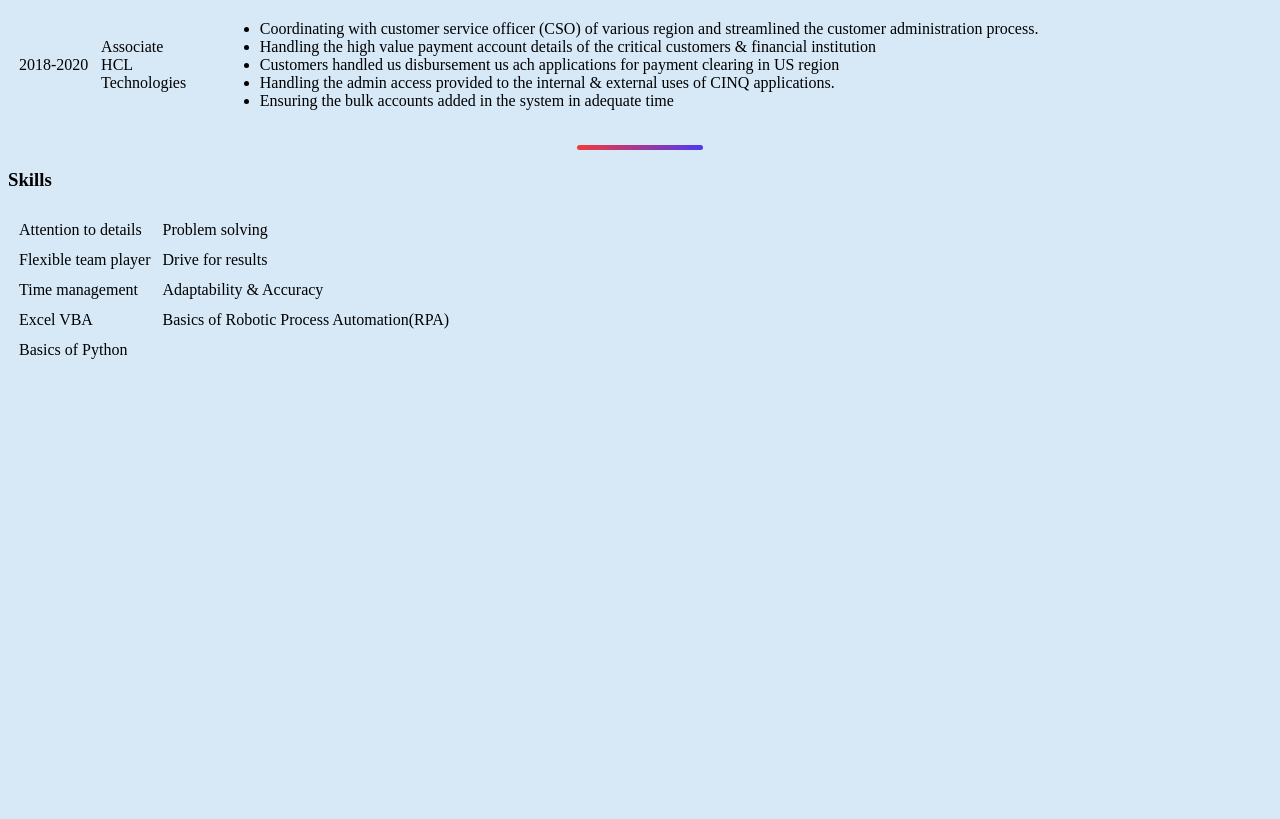
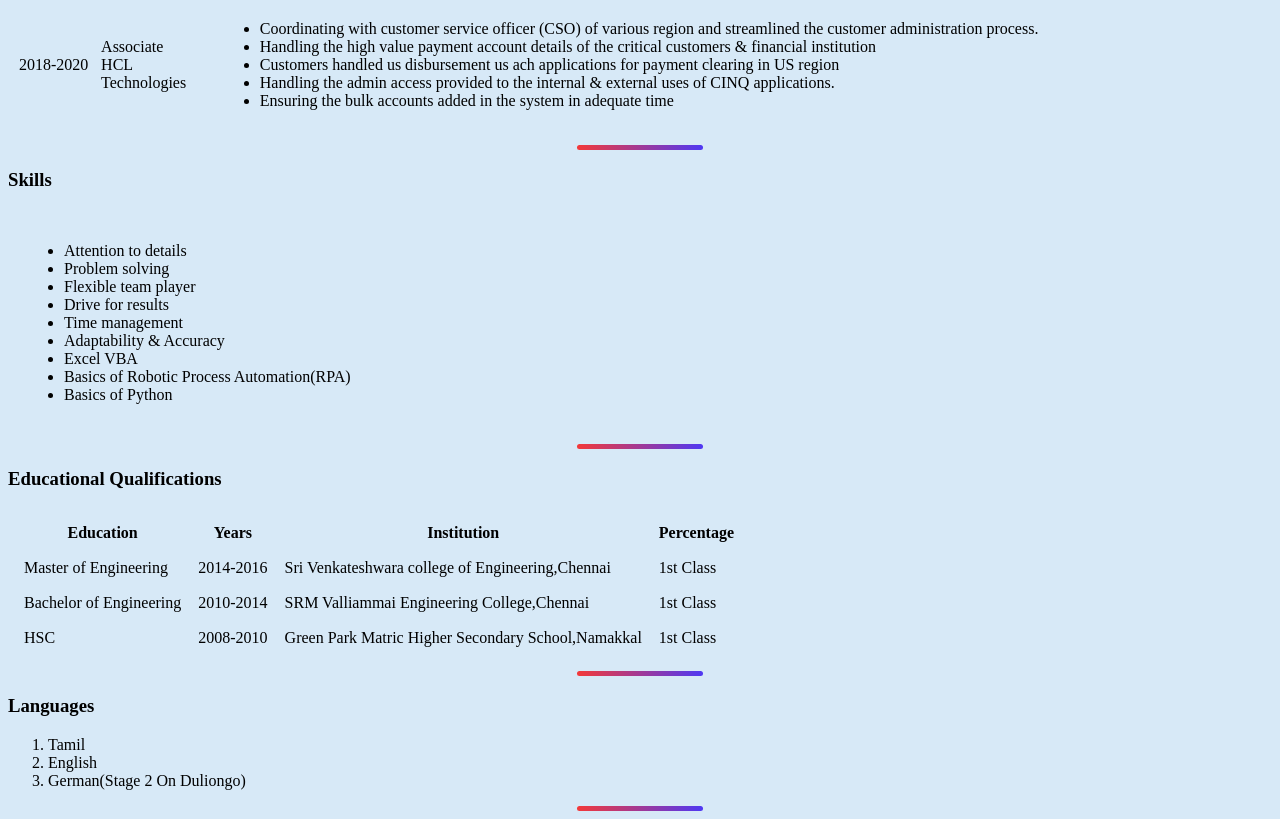
Before and after one commit to Nirmal2point0/Profile, a plain HTML site: page index.html in a window 1280 px wide. Shown: the part 762-1581 px from the top of the page. Before the commit the page ends 1140 px from the top, so only its background shows below. Drawn offline with Linux system fonts and the light colour scheme.

Commit message:
Add files via upload

```diff
--- a/index.html
+++ b/index.html
@@ -75,34 +75,72 @@
           </ul>
         </td>
       </tr>
-    </tbody>
+
   </table>
   <hr>
+
   <h3>Skills</h3>
-  <table cellspacing="10px ">
+  <table cellspacing="15px ">
     <tr>
-      <td>Attention to details</td>
-      <td>Problem solving </td>
+      <td>
+        <ul>
+        <li>Attention to details</li>
+        <li>Problem solving</li>
+        <li>Flexible team player</li>
+        <li>Drive for results</li>
+        <li>Time management</li>
+        <li>Adaptability & Accuracy</li>
+        <li>Excel VBA</li>
+        <li>Basics of Robotic Process Automation(RPA)</li>
+        <li>Basics of Python</li>
+        </ul>
+      </td>
+    </tr>
+  </table>
+  <hr>
+
+<h3>Educational Qualifications</h3>
+
+<table cellspacing="15px">
+  <thead>
+    <tr>
+      <th>Education</th>
+      <th>Years</th>
+      <th>Institution</th>
+      <th>Percentage</th>
+    </tr>
+  </thead>
+  <tbody>
+    <tr>
+      <td>Master of Engineering</td>
+      <td>2014-2016</td>
+      <td>Sri Venkateshwara college of Engineering,Chennai</td>
+      <td> 1st Class</td>
     </tr>
     <tr>
-      <td>Flexible team player </td>
-      <td>Drive for results</td>
+      <td>Bachelor of Engineering</td>
+      <td>2010-2014</td>
+      <td>SRM Valliammai Engineering College,Chennai</td>
+      <td> 1st Class</td>
     </tr>
     <tr>
-      <td>Time management</td>
-      <td>Adaptability & Accuracy</td>
+      <td>HSC</td>
+      <td>2008-2010</td>
+      <td>Green Park Matric Higher Secondary School,Namakkal
+      <td> 1st Class</td>
     </tr>
-    <tr>
-      <td>Excel VBA</td>
-      <td>Basics of Robotic Process Automation(RPA)</td>
-    </tr>
-    <tr>
-      <td>Basics of Python</td>
-      <td></td>
-    </tr>
+  </tbody>
+</table>
+<hr>
 
-    </tr>
-  </table>
+<h3>Languages</h3>
+<ol>
+  <li>Tamil</li>
+  <li>English</li>
+  <li>German(Stage 2 On Duliongo)</li>
+</ol>
+
+<hr>
+
 </body>
-
 </html>
```
